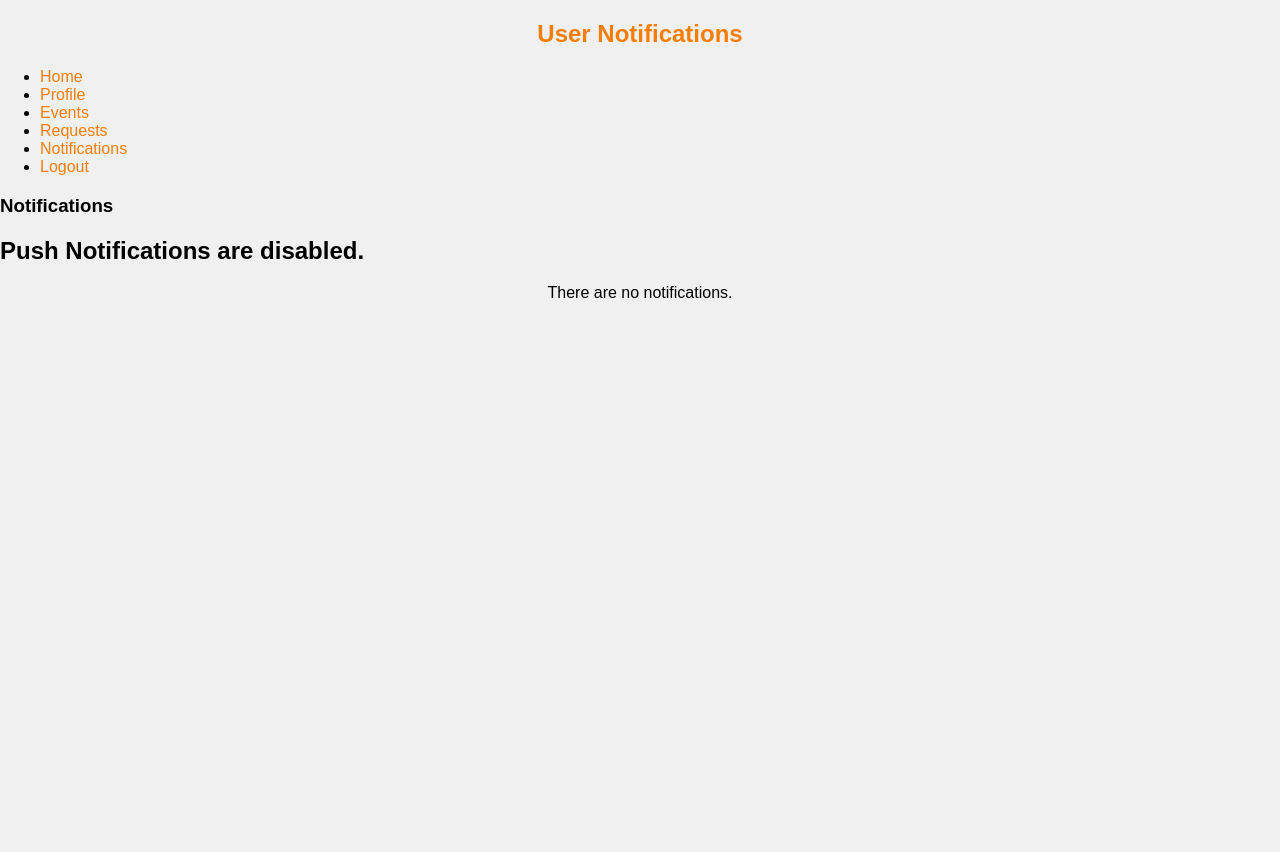
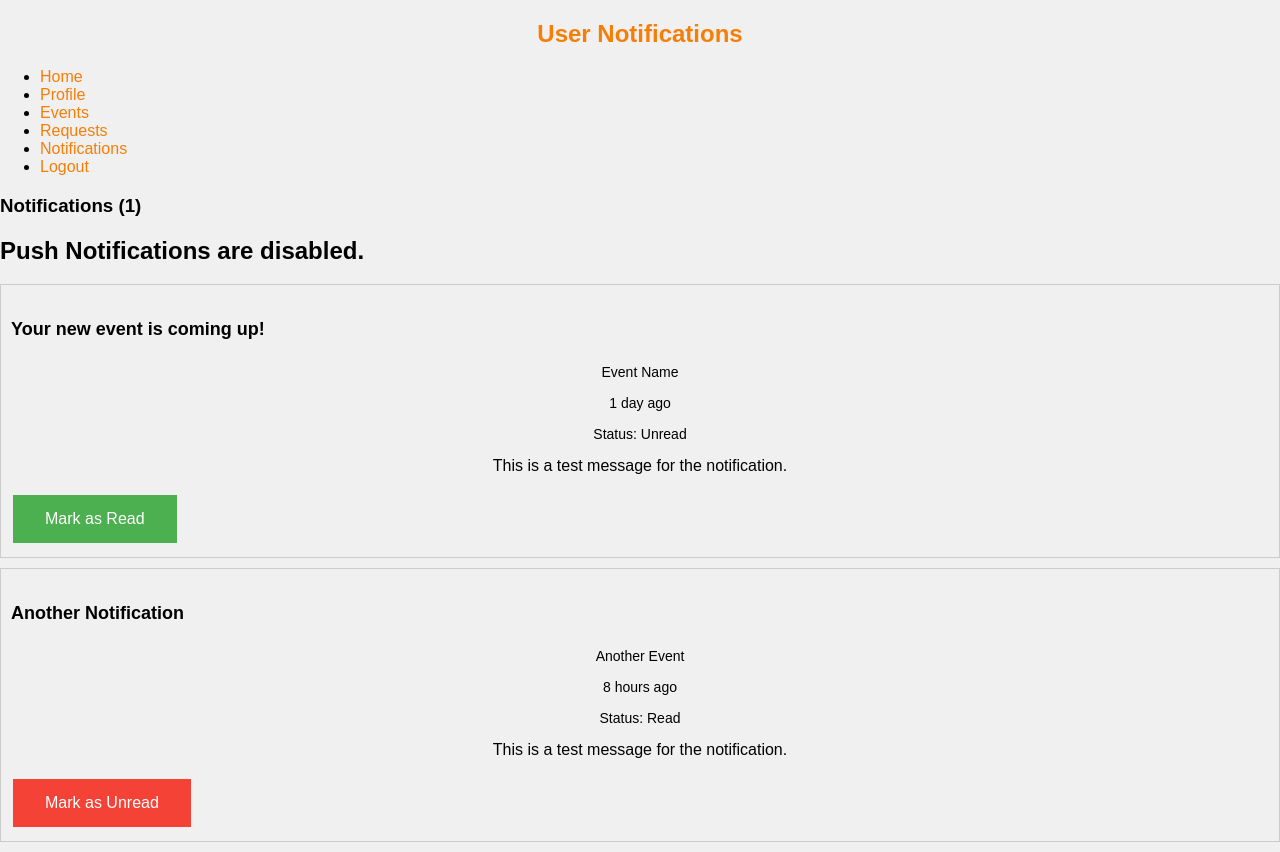
Before and after one commit to Nexus-Code89/metro-events, a React (Create React App) app: page /user-notifications in a window 1280 px wide. Before the commit the page ends 800 px from the top, so only its background shows below. Built offline with nearby package versions, Linux system fonts and the light colour scheme.

Commit message:
Display Notifications and Notification Count

```diff
--- /dev/null
+++ b/src/components/pages/user/UserNotifications.css
@@ -0,0 +1,31 @@
+.notification-card {
+border: 1px solid #ccc;
+padding: 10px;
+margin-bottom: 10px;
+}
+
+.notification-title {
+font-size: 18px;
+font-weight: bold;
+}
+
+.notification-event, .notification-timestamp, .notification-status {
+font-size: 14px;
+}
+
+.mark-read-button, .mark-unread-button {
+background-color: #4CAF50; /* Green */
+border: none;
+color: white;
+padding: 15px 32px;
+text-align: center;
+text-decoration: none;
+display: inline-block;
+font-size: 16px;
+margin: 4px 2px;
+cursor: pointer;
+}
+
+.mark-unread-button {
+background-color: #f44336; /* Red */
+}
--- a/src/components/pages/user/UserNotifications.js
+++ b/src/components/pages/user/UserNotifications.js
@@ -1,10 +1,50 @@
 import { Link } from 'react-router-dom';
-import { useState } from 'react';
+import { useState, useEffect } from 'react';
+import './UserNotifications.css';
+
+
+const UserNotifications= () => {
+  const notifs_test = [
+    {
+      id: '1',
+      data: {
+        title: "Your new event is coming up!",
+        event: "Event Name",
+        message: 'This is a test message for the notification.',
+        timestamp: "1 day ago",
+        read: false
+      }
+    },
+    {
+      id: '2',
+      data: {
+        title: "Another Notification",
+        event: "Another Event",
+        timestamp: "8 hours ago",
+        message: 'This is a test message for the notification.',
+        read: true
+      }
+    },
+  ];
+
+  const toggleReadStatus = (id) => {
+    setNotifications(notifications.map(notification =>
+      notification.id === id ? {...notification, data: {...notification.data, read: !notification.data.read}} : notification
+    ));
+  }
+
+  const [ permissionStatus, setPermissionStatus ] = useState(Notification.permission);
+
+  // change when there are events
+  const [ notifications, setNotifications ] = useState(notifs_test);
+  const [unreadCount, setUnreadCount] = useState(0); // New state variable for unread count
 
 
 
-const UserNotifications= () => {
-  const [ permissionStatus, setPermissionStatus ] = useState(Notification.permission);
+  useEffect(() => {
+    const count = notifications.filter(notification => !notification.data.read).length;
+    setUnreadCount(count);
+  }, [notifications]);
 
   function askPermission() {
     if(!("Notification" in window)) {
@@ -37,7 +77,7 @@ const UserNotifications= () => {
         </nav>
       </div>
       <div className="content">
-        <h3>Notifications</h3>
+        <h3>Notifications ({unreadCount})</h3>
 
         {(permissionStatus === "default") ? (
           <button onClick={() => askPermission()}>Enable Push Notifications</button>
@@ -49,7 +89,24 @@ const UserNotifications= () => {
           )
         )}
 
-        <p>There are no notifications.</p>
+        {notifications.length > 0 ? (
+          notifications.map((notification) => (
+            <div key={notification.id} className="notification-card">
+              <h4 className="notification-title">{notification.data.title}</h4>
+              <p className="notification-event">{notification.data.event}</p>
+              <p className="notification-timestamp">{notification.data.timestamp}</p>
+              <p className="notification-status">Status: {notification.data.read ? 'Read' : 'Unread'}</p>
+              <p className="notification-message">{notification.data.message}</p>
+              {notification.data.read ?
+                <button className="mark-unread-button" onClick={() => toggleReadStatus(notification.id)}>Mark as Unread</button> :
+                <button className="mark-read-button" onClick={() => toggleReadStatus(notification.id)}>Mark as Read</button>
+              }
+            </div>
+          ))
+        ) : (
+          <p>There are no notifications.</p>
+        )}
+
       </div>
     </section>
   );
```
